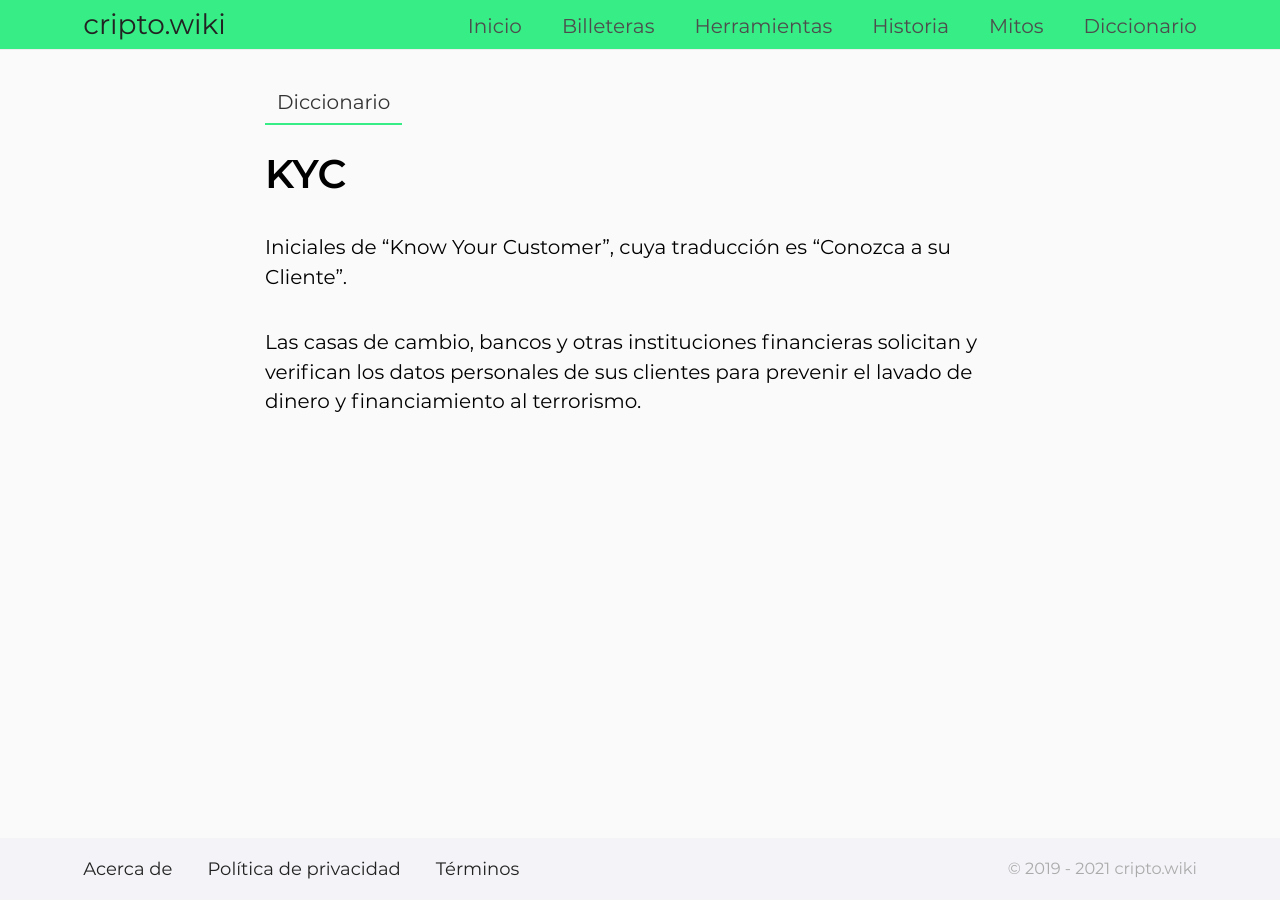
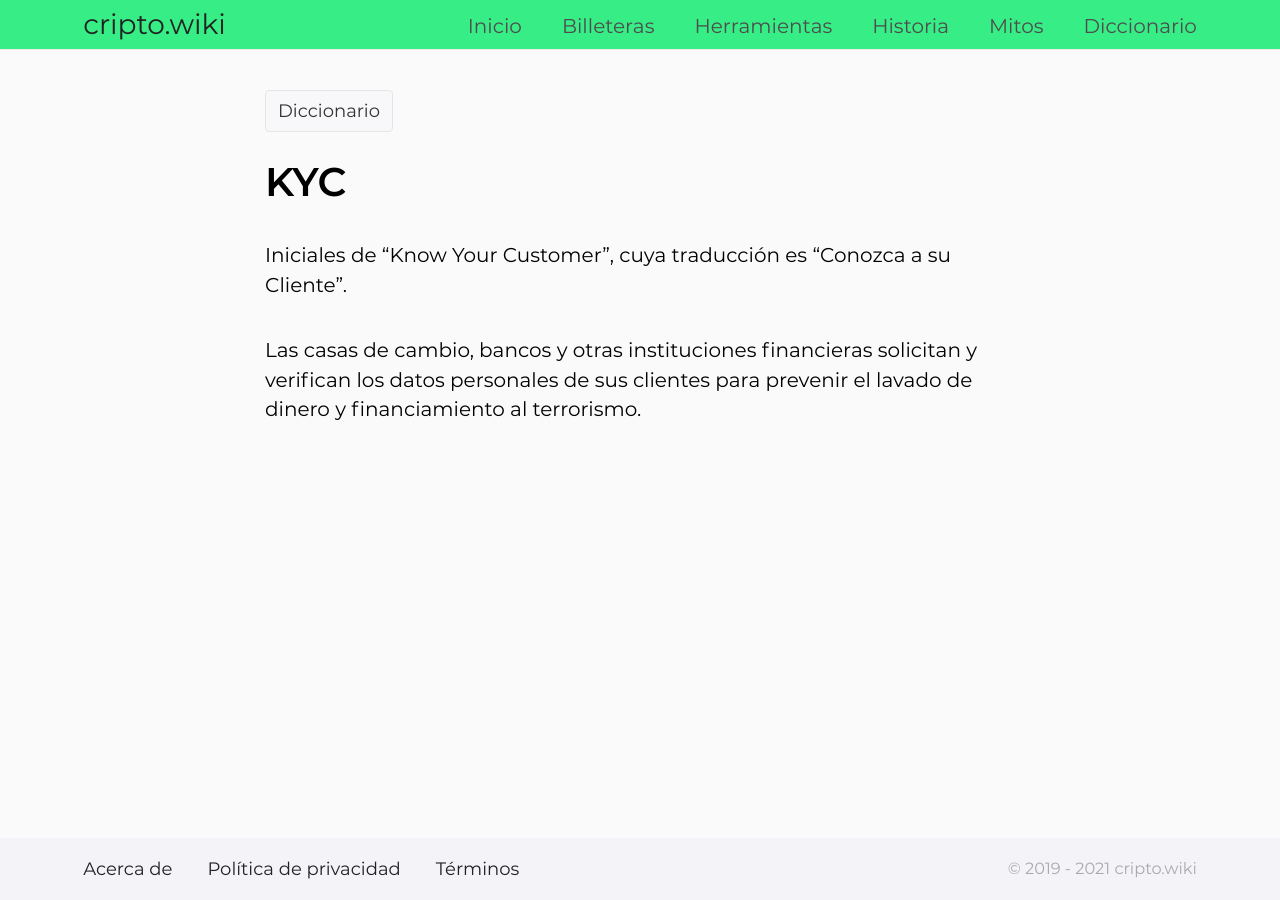
Before and after one commit to criptowiki/criptowiki, a Jekyll site: the page built from collections/_dictionary/kyc.md, in a window 1280 px wide. Built offline with Jekyll 4.4.1, drawn with Linux system fonts in a browser that asks for light colours; some web fonts are replaced.

Commit message:
Modify .breadcrumb style

```diff
--- a/_sass/_basic.sass
+++ b/_sass/_basic.sass
@@ -137,17 +137,21 @@ pre,
 
 .breadcrumb
     float: left
-    margin-bottom: 25px
+    margin-bottom: 15px
+    font-size: 0.9em
     width: 100%
 
 .breadcrumb a
+    float: left
     padding: 9px 12px
     text-decoration: none
-    border-bottom: 2px solid $green
+    background-color: #F8F8FB
+    border: 1px solid #E5E5E5
+    border-radius: 4px
+    -moz-border-radius: 4px
+    -webkit-border-radius: 4px
 
 .breadcrumb a:hover
-    background-color: #111
-    color: #FAFAFA !important
-    -webkit-border-radius: 3px
-    -moz-border-radius: 3px
-    border-radius: 3px
+    background-color: #F3F3F8
+    color: #111
+    border: 1px solid #888
```
